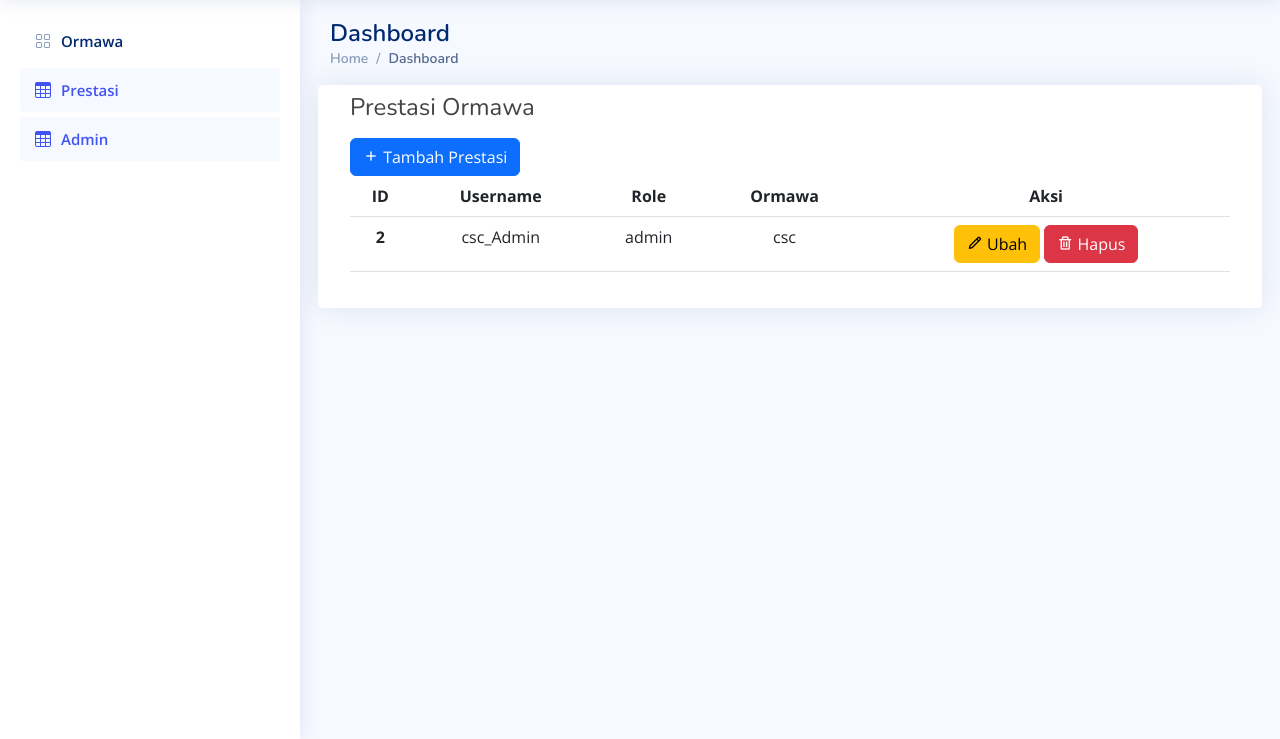
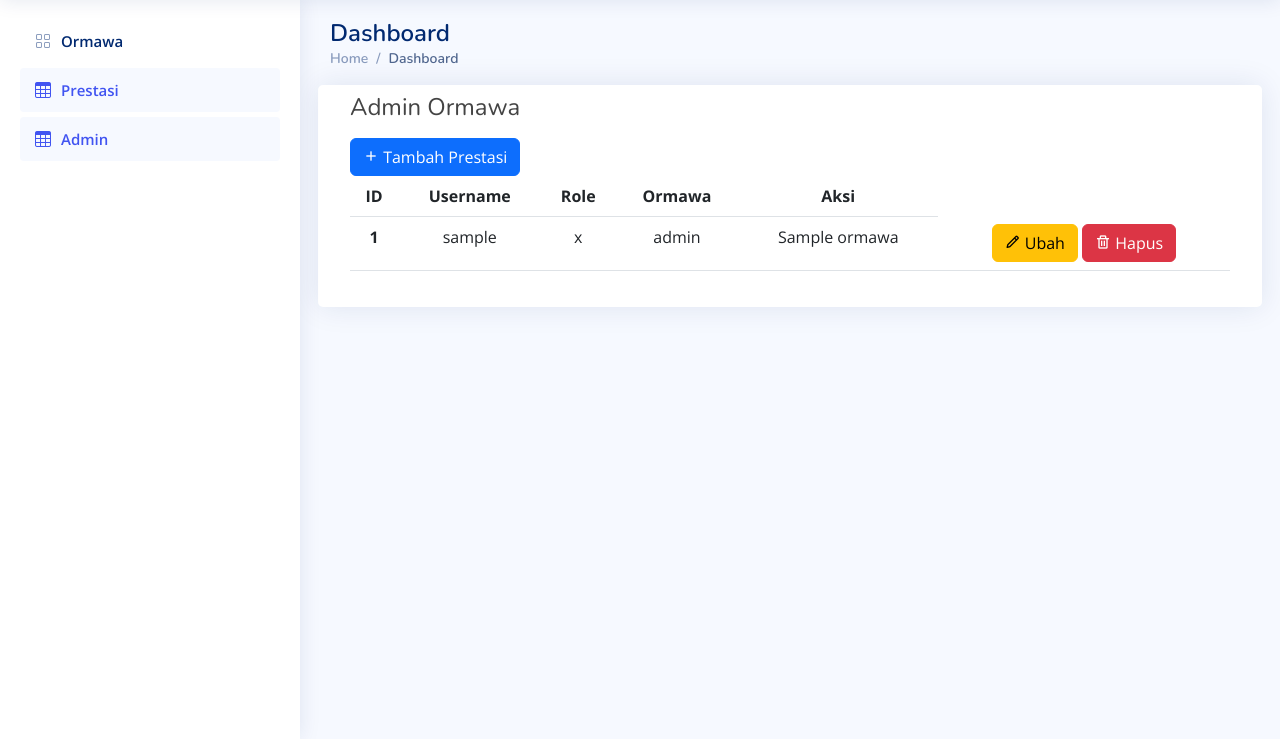
Before and after one commit to sandika1908/Ormaweb, a Flask app: template templates/admin.html in a window 1280 px wide. Shown: the part 61-800 px from the top of the page. Run offline with Flask 2, Linux system fonts and the light colour scheme; the template is opened without the code that fills it: most values are stand-ins (such as "Sample title", 1, 10 or a date in 2020); some libraries are stand-ins or nearby versions.

Commit message:
menampilkan data admin

```diff
--- a/templates/admin.html
+++ b/templates/admin.html
@@ -1,13 +1,11 @@
-{%extends "base_dashboard.html"%}
-
-{%block content%}
+{%extends "base_dashboard.html"%} {%block content%}
 <div class="card">
   <div class="card-body">
-      <h4 class="mt-2">Prestasi Ormawa</h4>
+    <h4 class="mt-2">Admin Ormawa</h4>
     <button type="button" class="btn btn-primary mt-2"><i class="bx bx-plus"></i> Tambah Prestasi</button>
 
     <!-- Default Table -->
-      <table class="table" style="text-align: center;">
+    <table class="table" style="text-align: center">
       <thead>
         <tr>
           <th scope="col">ID</th>
@@ -18,19 +16,27 @@
         </tr>
       </thead>
       <tbody>
+        {%for item in data%}
         <tr>
-            <th>2</th>
-            <td>csc_Admin</td>
-            <td>admin</td>
-            <td>csc</td>
+          <th>{{item.id}}</th>
+          <td>{{item.username}}</td>
+          <td>{{item.password}}</td>
+          <td>{{item.role}}</td>
+          <td>{{item.ormawa}}</td>
           <td>
-              <a href=""><button type="" class="btn btn-warning"><i class="bx bx-pencil"></i> Ubah</button></a>
-              <a href=""><button type="" class="btn btn-danger"><i class="bx bx-trash"></i> Hapus</button></a>
+            <a href=""
+              ><button type="" class="btn btn-warning"><i class="bx bx-pencil"></i> Ubah</button></a
+            >
+            <a href=""
+              ><button type="" class="btn btn-danger"><i class="bx bx-trash"></i> Hapus</button></a
+            >
           </td>
         </tr>
+        {%endfor%}
+      </tbody>
     </table>
+
     <!-- End small tables -->
-
   </div>
 </div>
 {%endblock%}
--- a/url.py
+++ b/url.py
@@ -1 +1 @@
-BASE_URL = "https://9d27-111-95-216-243.ap.ngrok.io"
+BASE_URL = "https://455d-111-95-216-243.ap.ngrok.io"
```
Also changed, not shown: admin.py (+6 -1 lines). Lines whose indentation alone changed are shown as unchanged.
